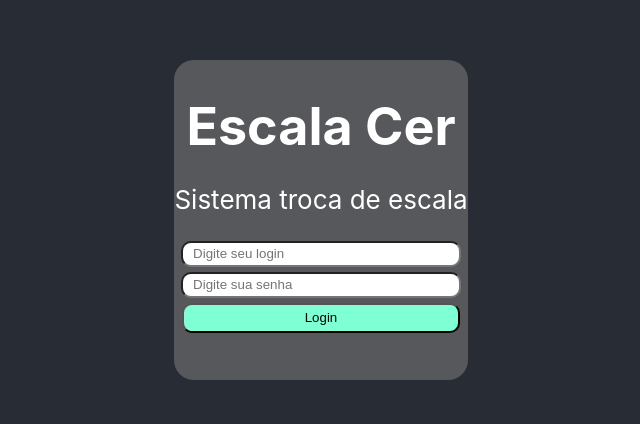
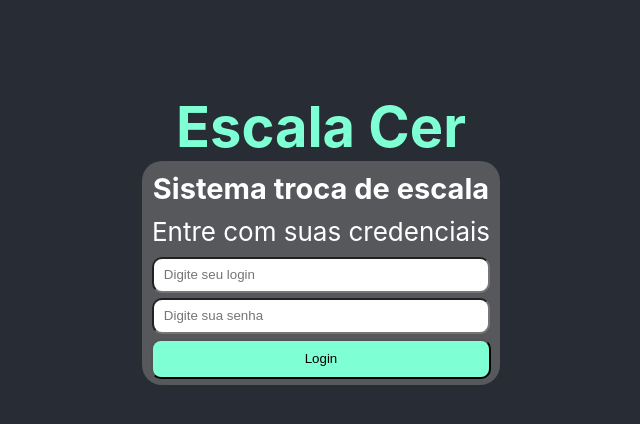
Before and after one commit to geisonbsantos/escalaCer, a React (Create React App) app: page / in a window 1280 px wide. Shown: the part 180-604 px from the top of the page, without its empty margins (319-959 px from the left). Built offline with nearby package versions, Linux system fonts and the light colour scheme.

Commit message:
melhorando tela de login

```diff
--- a/public/index.html
+++ b/public/index.html
@@ -24,10 +24,9 @@
       work correctly both with client-side routing and a non-root public URL.
       Learn how to configure a non-root public URL by running `npm run build`.
     -->
-    <title>React App</title>
+    <title>Escala Cer</title>
   </head>
   <body>
-    <noscript>You need to enable JavaScript to run this app.</noscript>
     <div id="root"></div>
     <!--
       This HTML file is a template.
--- a/src/App.css
+++ b/src/App.css
@@ -14,6 +14,12 @@
   pointer-events: none;
 }
 
+.App h1 {
+  margin-bottom: 0px;
+  font-size: calc(40px + 2vmin);
+  color: aquamarine;
+}
+
 @media (prefers-reduced-motion: no-preference) {
   .App-logo {
     animation: App-logo-spin infinite 20s linear;
@@ -23,14 +29,20 @@
 .App-header {
   background-color: #57585c;
   max-width: 60vh;
-  min-height: 40vh;
-  font-size: calc(10px + 2vmin);
+  min-height: 28vh;
+  font-size: calc(5px + 2vmin);
   color: white;
   border-radius: 20px;
 }
 
-.App-header h1 {
-  margin-bottom: 0px;
+.App-header p {
+  margin: 10px;
+  font-size: calc(10px + 2vmin);
+}
+
+.App-header h4 {
+  margin: 10px;
+  font-size: calc(13px + 2vmin);
 }
 
 .formLogin {
@@ -42,7 +54,7 @@
 
 .formLogin .login {
   width: 90%;
-  height: 20px;
+  height: 30px;
   margin-bottom: 5px;
   border-radius: 10px;
   padding-left: 10px;
@@ -50,9 +62,13 @@
 
 .button {
   width: 95%;
-  height: 30px;
+  height: 40px;
   border-radius: 10px;
   background-color: aquamarine;
+  cursor: pointer;
+}
+.button:hover {
+  background-color: rgb(3, 58, 40);
 }
 
 .App-link {
--- a/src/App.js
+++ b/src/App.js
@@ -4,9 +4,11 @@ import './App.css';
 function App() {
   return (
     <div className="App">
+      <h1> Escala Cer</h1>
       <div className="App-header">
-        <h1> Escala Cer</h1>
-        <p>Sistema troca de escala</p>
+
+        <h4>Sistema troca de escala</h4>
+        <p>Entre com suas credenciais</p>
         <div className='formLogin'>
         <input className='login' type='text' placeholder='Digite seu login'></input>
         <input className='login' type='password' placeholder='Digite sua senha'></input>
```
